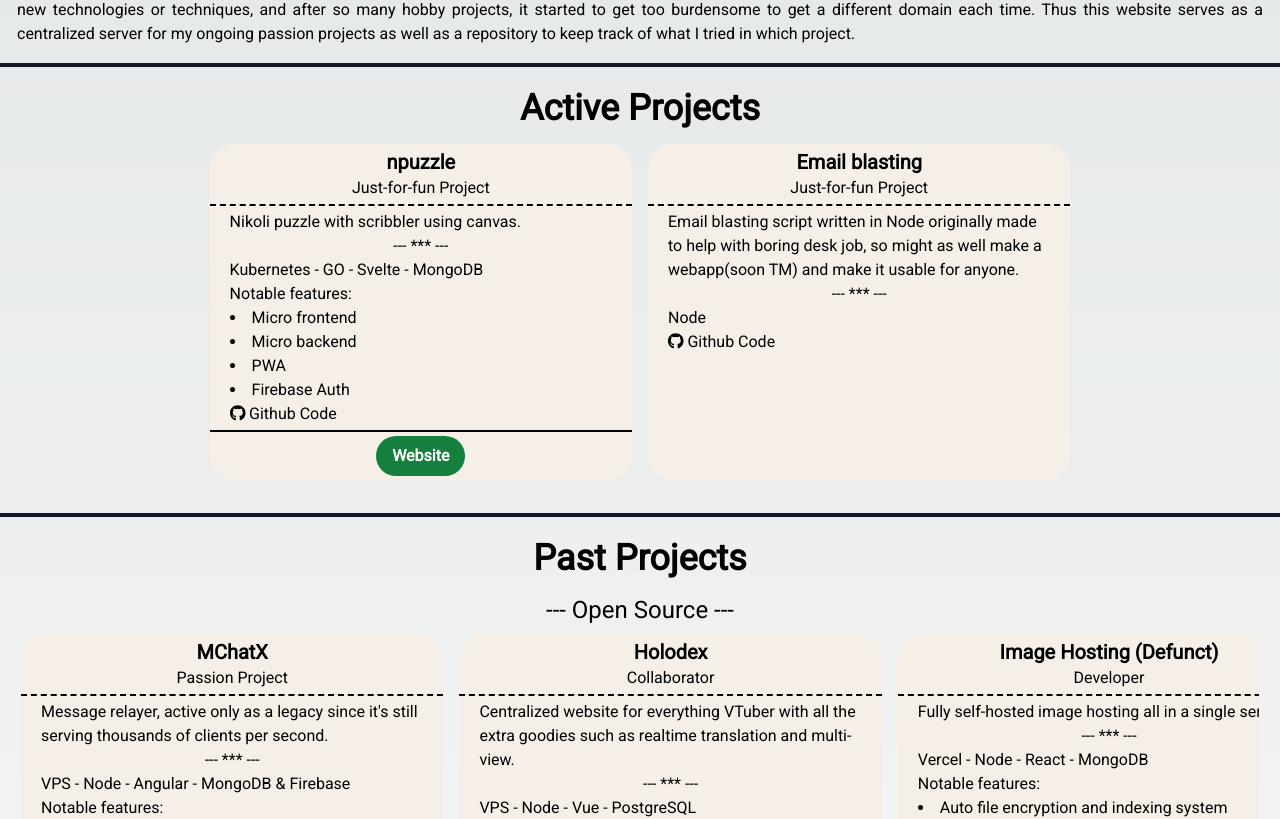
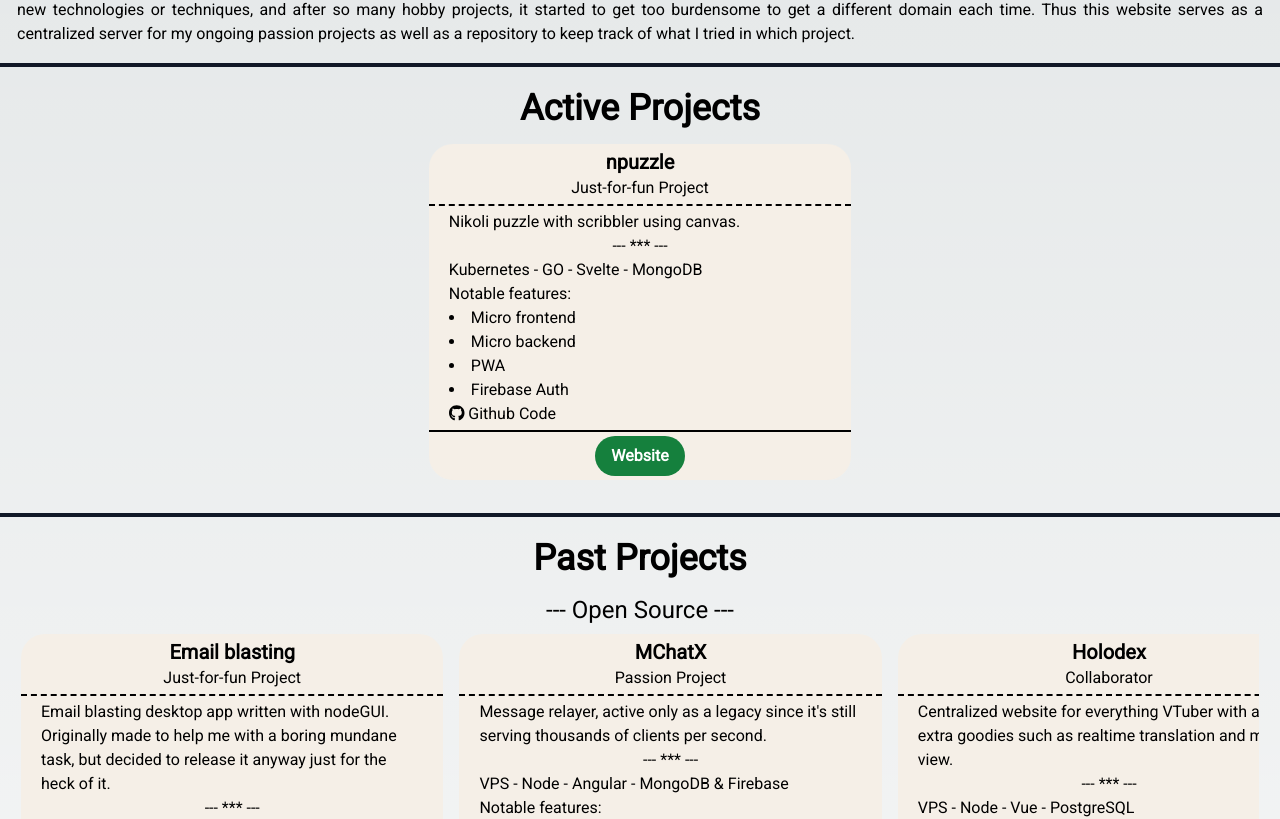
Before and after one commit to MonMonMnemonics/3mwlanding, a Next.js app: page / in a window 1280 px wide. Shown: the part 1211-2030 px from the top of the page. Built offline with nearby package versions, Linux system fonts and the light colour scheme.

Commit message:
move back the email blasting project

```diff
--- a/src/app/projectList.ts
+++ b/src/app/projectList.ts
@@ -13,17 +13,18 @@
         github: "https://github.com/orgs/NPuzzleX/repositories",
         link: "https://npuzzle.3mworkshop.com"
     },
-    {
-        name: "Email blasting",
-        position: "Just-for-fun Project",
-        description: "Email blasting script written in Node originally made to help with boring desk job, so might as well make a webapp(soon TM) and make it usable for anyone.",
-        techstacks: "Node",
-        github: "https://github.com/MonMonMnemonics/gmail-auto-smtp",
-    },
 ]
 
 
 export const openProjects = [
+    {
+        name: "Email blasting",
+        position: "Just-for-fun Project",
+        description: "Email blasting desktop app written with nodeGUI. Originally made to help me with a boring mundane task, but decided to release it anyway just for the heck of it.",
+        techstacks: "Node",
+        github: "https://github.com/MonMonMnemonics/gmailsmtp2",
+        link: "https://github.com/MonMonMnemonics/gmailsmtp2/releases"
+    },
     {
         name: "MChatX",
         position: "Passion Project",
```
